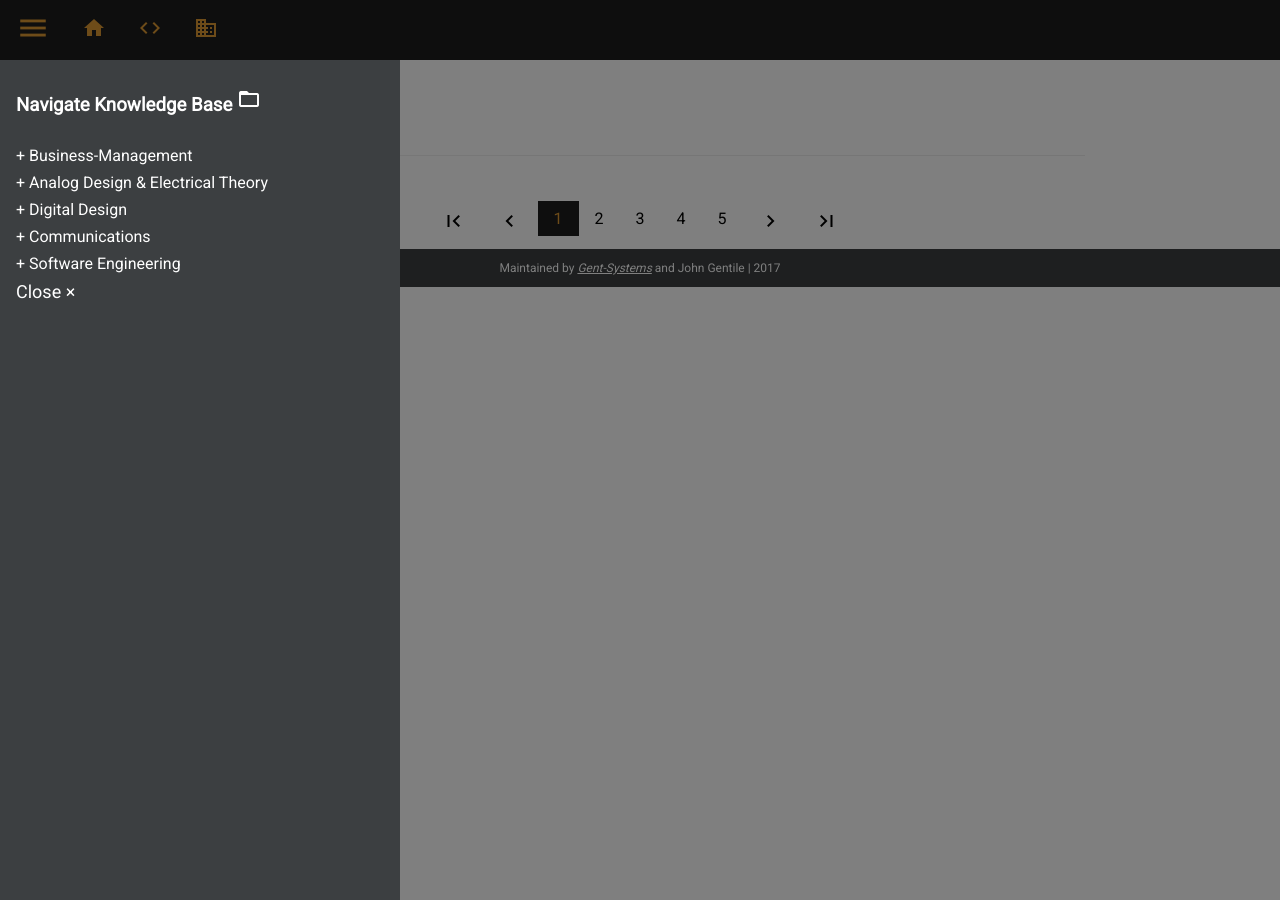
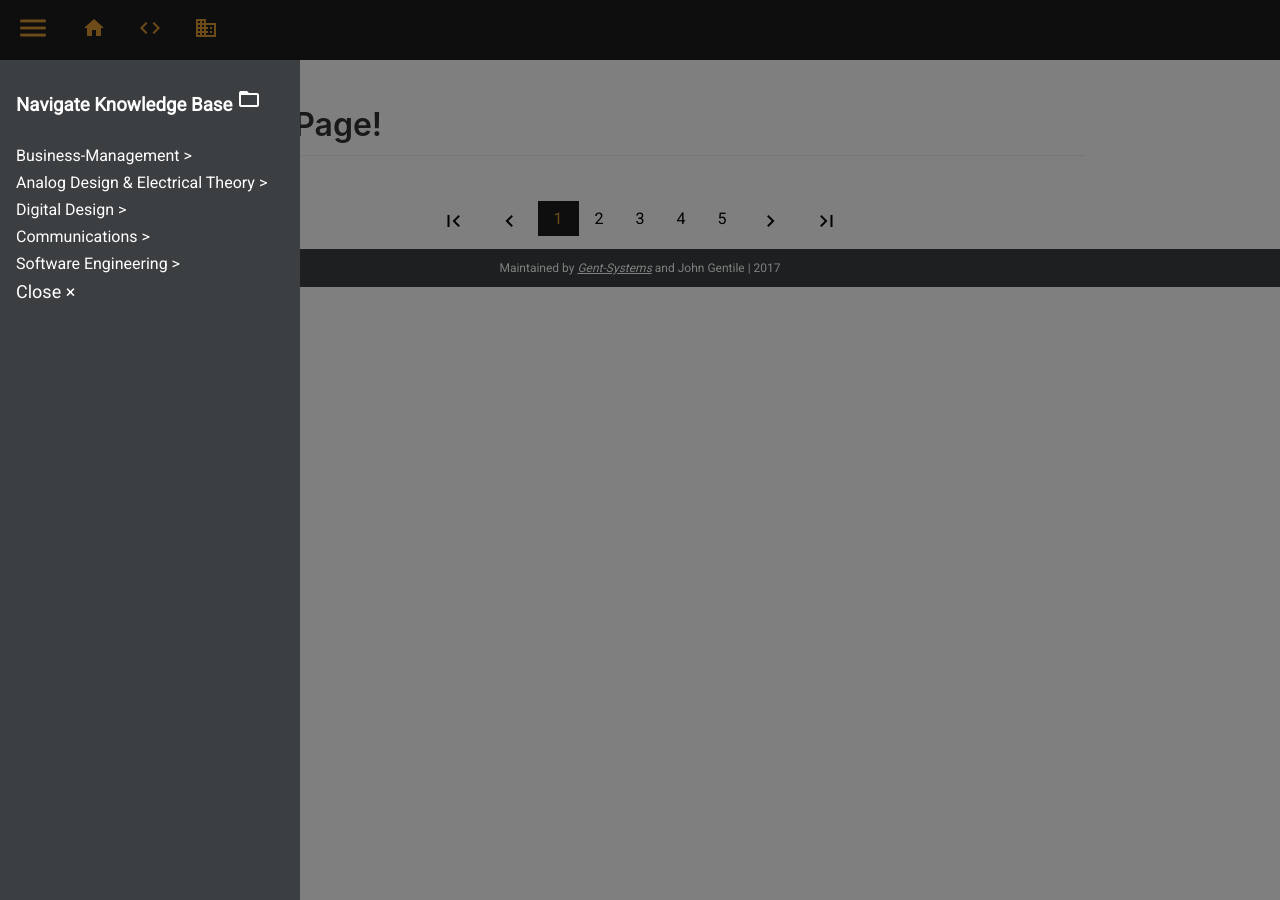
Before and after one commit to Gent-Systems/gent-systems-website, a Jekyll site: the page built from index.html, in a window 1280 px wide. Built offline with Jekyll 4.4.1, drawn with Linux system fonts in a browser that asks for light colours.

Commit message:
edits to menu navbar

```diff
--- a/_layouts/default.html
+++ b/_layouts/default.html
@@ -18,54 +18,57 @@
 
 <header style="font-family: 'Roboto'">
     <ul class="w3-navbar w3-dark-grey">
-        <li><span class="w3-opennav w3-xxxlarge w3-padding" onmouseenter="w3_open()"><i class="material-icons" style="font-size: 34px">menu</i></span></li>
+        <li><span class="w3-opennav w3-xxxlarge w3-padding" onclick="w3_open()" onmouseenter="w3_open()"><i class="material-icons" style="font-size: 34px">menu</i></span></li>
         <li><a id="home" href="https://gent-systems.github.io/" class="w3-padding-16" onmouseenter="btnHoverText('home', 'Home')" onmouseleave="btnHoverText('home', 'home')"><i class="material-icons">home</i></a></li>
         <li><a id="codeIcon" href="https://github.com/Gent-Systems" class="w3-padding-16" onmouseenter="btnHoverText('codeIcon', 'GitHub')" onmouseleave="btnHoverText('codeIcon', 'code')"><i class="material-icons">code</i></a></li>
         <li><a id="business" href="http://www.gent-systems.com" class="w3-padding-16" onmouseenter="btnHoverText('business', 'Gent-Systems.com')" onmouseleave="btnHoverText('business', 'business')"><i class="material-icons">business</i></a></li>
     </ul>
 
-    <nav class="w3-sidenav w3-grey w3-animate-left" style="display:none;z-index:5;width:400px;" id="mySidenav" onmouseleave="w3_close()">
+    <nav class="w3-sidenav w3-grey w3-animate-left" style="display:none; z-index:5; width:300px;" id="mySidenav" onmouseleave="w3_close()">
         <h3 class="w3-padding"><b>Navigate Knowledge Base</b> <i class="material-icons">folder_open</i></h3>
-        <div class="w3-accordion" onmouseenter="Menu_Accord('BusiAcc', 'busi', 'Business-Management')" onmouseleave="Menu_Accord('BusiAcc', 'busi', 'Business-Management')">
-            <a id="busi" href="#">+ Business-Management</a>
-            <div id="BusiAcc" class="w3-accordion-content w3-light-grey w3-card-4">
+        <div class="w3-dropdown-hover">
+            <a>Business-Management ></a>
+            <div class="w3-dropdown-content">
                 <a href="#">Leadership</a>
                 <a href="#">Project Management</a>
                 <a href="#">Finance</a>
             </div>
         </div>
-        <div class="w3-accordion" onmouseenter="Menu_Accord('AnagAcc', 'analog', 'Analog Design & Electrical Theory')" onmouseleave="Menu_Accord('AnagAcc', 'analog', 'Analog Design & Electrical Theory')">
-            <a id="analog" href="#">+ Analog Design & Electrical Theory</a>
-            <div id="AnagAcc" class="w3-accordion-content w3-light-grey w3-card-4">
+        <div class="w3-dropdown-hover">
+            <a>Analog Design & Electrical Theory ></a>
+            <div class="w3-dropdown-content">
                 <a href="#">Electrical Fundamentals</a>
                 <a href="#">Board Design</a>
                 <a href="#">RF & High-Speed</a>
                 <a href="#">Equations</a>
             </div>
         </div>
-        <div class="w3-accordion" onmouseenter="Menu_Accord('DigiAcc', 'digi', 'Digital Design')" onmouseleave="Menu_Accord('DigiAcc', 'digi', 'Digital Design')">
-            <a id="digi" href="#">+ Digital Design</a>
-            <div id="DigiAcc" class="w3-accordion-content w3-light-grey w3-card-4">
+        <div class="w3-dropdown-hover">
+            <a>Digital Design ></a>
+            <div class="w3-dropdown-content">
                 <a href="#">VHDL</a>
                 <a href="#">Digital System Design</a>
                 <a href="#">Computer Architecture</a>
             </div>
         </div>
-        <div class="w3-accordion" onmouseenter="Menu_Accord('CommsAcc', 'comms', 'Communications')" onmouseleave="Menu_Accord('CommsAcc', 'comms', 'Communications')">
-            <a id="comms" href="#">+ Communications</a>
-            <div id="CommsAcc" class="w3-accordion-content w3-light-grey w3-card-4">
+        <div class="w3-dropdown-hover">
+            <a>Communications ></a>
+            <div class="w3-dropdown-content w3-card-4">
+               <div class="w3-container">
                 <a href="#">Signals & Systems</a>
                 <a href="#">Communication & Systems Networking</a>
+                <h1>Header</h1>
+               </div>
             </div>
         </div>
-        <div class="w3-accordion" onmouseenter="Menu_Accord('CodeAcc', 'code', 'Software Engineering')" onmouseleave="Menu_Accord('CodeAcc', 'code', 'Software Engineering')">
-            <a id="code" href="#">+ Software Engineering</a>
-            <div id="CodeAcc" class="w3-accordion-content w3-light-grey w3-card-4">
+        <div class="w3-dropdown-hover">
+            <a>Software Engineering ></a>
+            <div class="w3-dropdown-content">
                 <a href="#">Principles & Computer Science</a>
                 <a href="#">Coding Language Best Practices</a>
-                <div class="w3-accordion" onmouseenter="Menu_Accord('CodeToolsAcc', 'codeTools', 'Tools')" onmouseleave="Menu_Accord('CodeToolsAcc', 'codeTools', 'Tools')">
-                    <a id="codeTools" href="#">+ Tools</a>
-                    <div id="CodeToolsAcc" class="w3-accordion-content w3-light-grey w3-card-4" style="padding: 0px 35px">
+                <div class="w3-dropdown-hover">
+                    <a>Tools ></a>
+                    <div class="w3-dropdown-content">
                         <a href="https://gent-systems.github.io/kb/programming/tools/VIM">VIM</a>
                     </div>
                 </div>
```
Also changed, not shown: other parts of _layouts/default.html (+0 -15 lines), css/w3.css.
